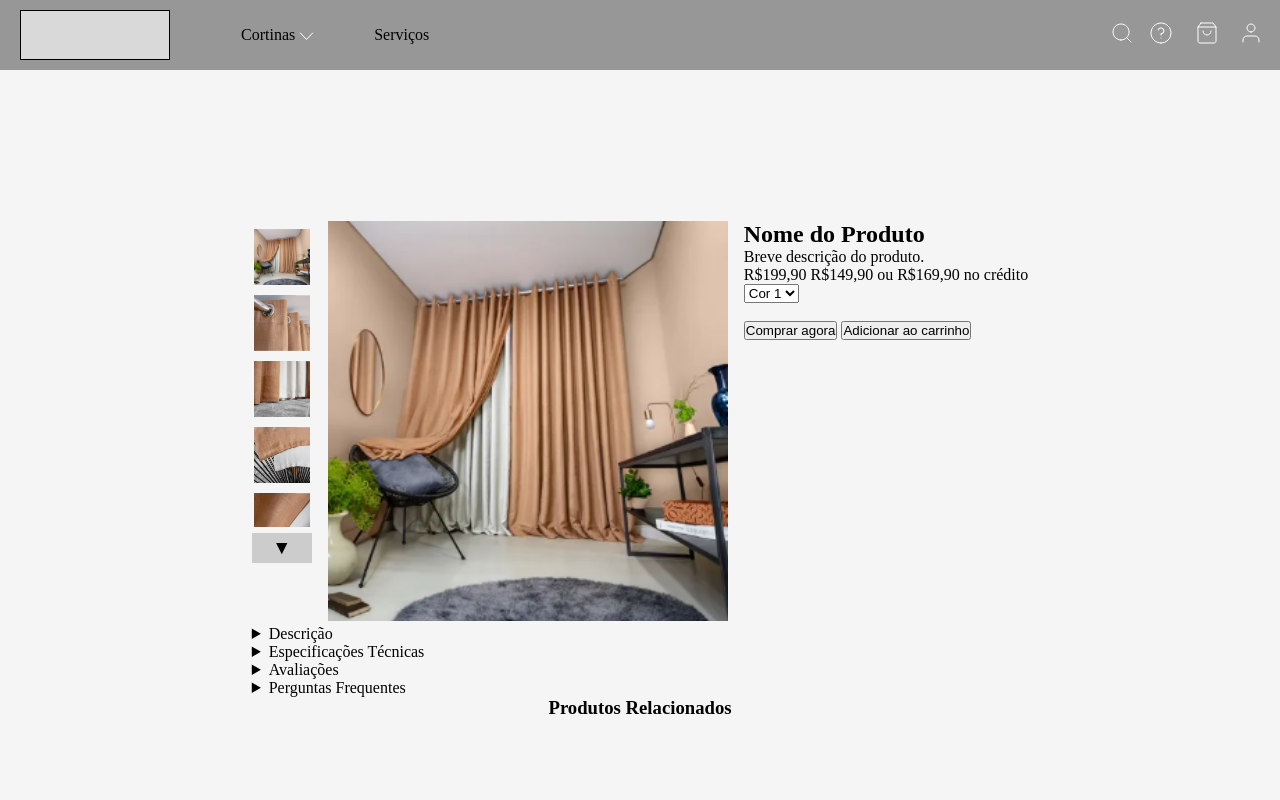
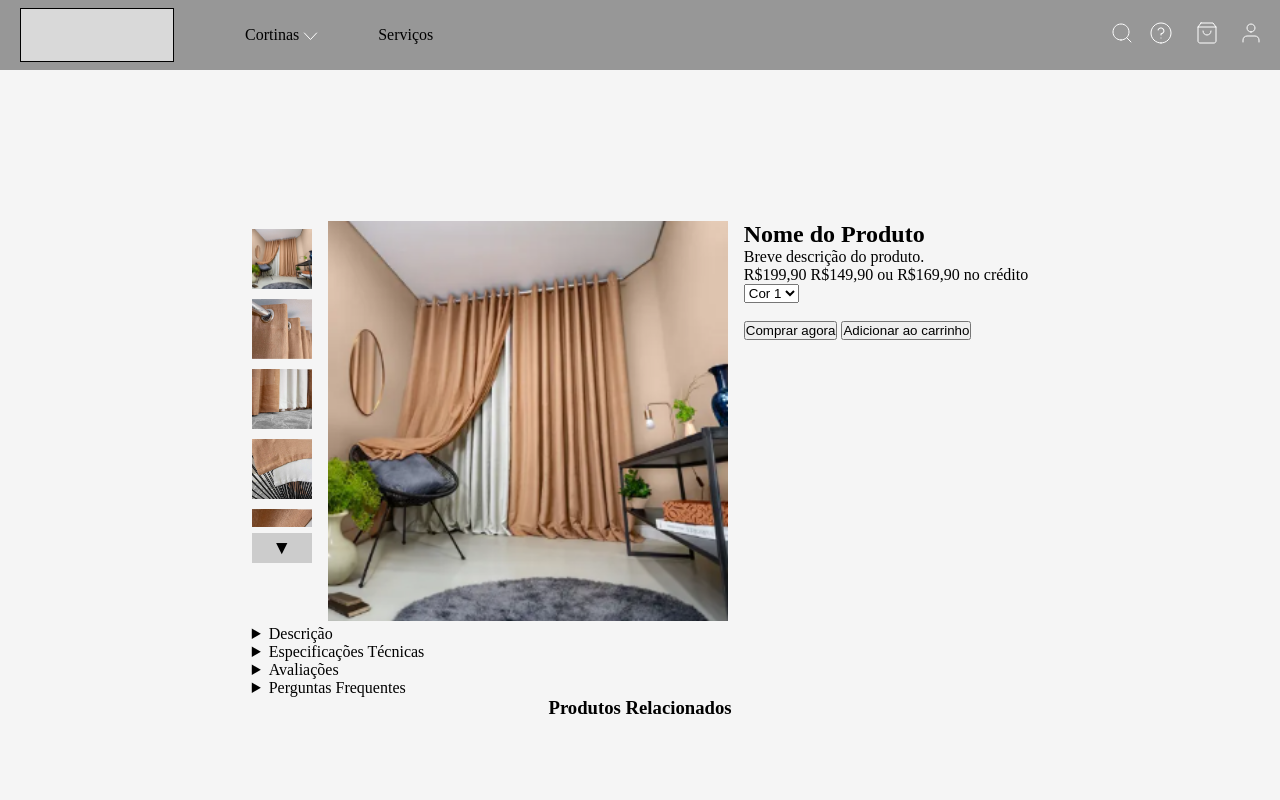
Before and after one commit to rudneyviana/TCC, a plain HTML site: page pages/produto.html in a window 1280 px wide. Shown: the top 800 px of the page. Drawn offline with Linux system fonts and the light colour scheme; files whose address does not match are found by name.

Commit message:
ajustes de header

```diff
--- a/css/header.css
+++ b/css/header.css
@@ -241,7 +241,7 @@ header.scrolled .wrapperTexto {
 
 .li-wrapper:hover .wrapperTexto {
     background-color: #c37070;
-    border-bottom: 19px solid #c37070;
+    border-bottom: 10px solid #c37070;
     border-radius: 8px 8px 0 0;
 }
 
@@ -265,7 +265,7 @@ header.scrolled .li-wrapper:hover .wrapperTexto {
     flex-direction: row;
     justify-content: space-between;
     transition:
-        opacity 0.2s ease 0.3s,
+        opacity 0.2s ease 0.2s,
         top 0.3s ease;
 }
 
--- a/css/headerLocked.css
+++ b/css/headerLocked.css
@@ -66,8 +66,8 @@ nav.barraDeNavegacao {
     background-color: var(--cor-primaria-001);
     position: relative;
     left: 0;
-    width: 150px;
-    height: 50px;
+    width: 152px;
+    height: 52px;
     border: 1px solid black;
 }
 
@@ -176,8 +176,8 @@ nav.barraDeNavegacao {
 .wrapperTexto {
     align-content: center;
     height: 32px;
+    border-radius: 8px;
     border-color: transparent;
-    border-radius: 8px;
     text-shadow: none;
     transition:
         background-color 0.3s ease,
@@ -194,7 +194,7 @@ nav.barraDeNavegacao {
 
 .li-wrapper:hover .wrapperTexto {
     background-color: #c37070;
-    border-bottom: 19px solid #c37070;
+    border-bottom: 10px solid #c37070;
     border-radius: 8px 8px 0 0;
 }
 
--- a/css/produto.css
+++ b/css/produto.css
@@ -1,5 +1,4 @@
 * {
-  box-sizing: border-box;
   margin: 0;
   padding: 0;
 }
@@ -32,9 +31,9 @@ body {
 }
 
 .thumbnails {
-  height: 300px; /* altura da área visível de thumbs */
+  height: 300px;
   overflow: hidden;
-  margin: 6px 0; /* espaço entre botões e thumbnails */
+  margin: 6px 0;
 }
 
 .thumbWrapper {
--- a/js/main.js
+++ b/js/main.js
@@ -269,7 +269,7 @@ function ocultarZoom() {
     if (scrollIndex < 0) scrollIndex = 0;
     if (scrollIndex > totalThumbs - maxVisible) scrollIndex = totalThumbs - maxVisible;
 
-    const offset = scrollIndex * 66; // 60px de altura + 6px de margin-bottom
+    const offset = scrollIndex * 66; //
     wrapper.style.transform = `translateY(-${offset}px)`;
 
     document.getElementById('btnCima').disabled = scrollIndex === 0;
```
